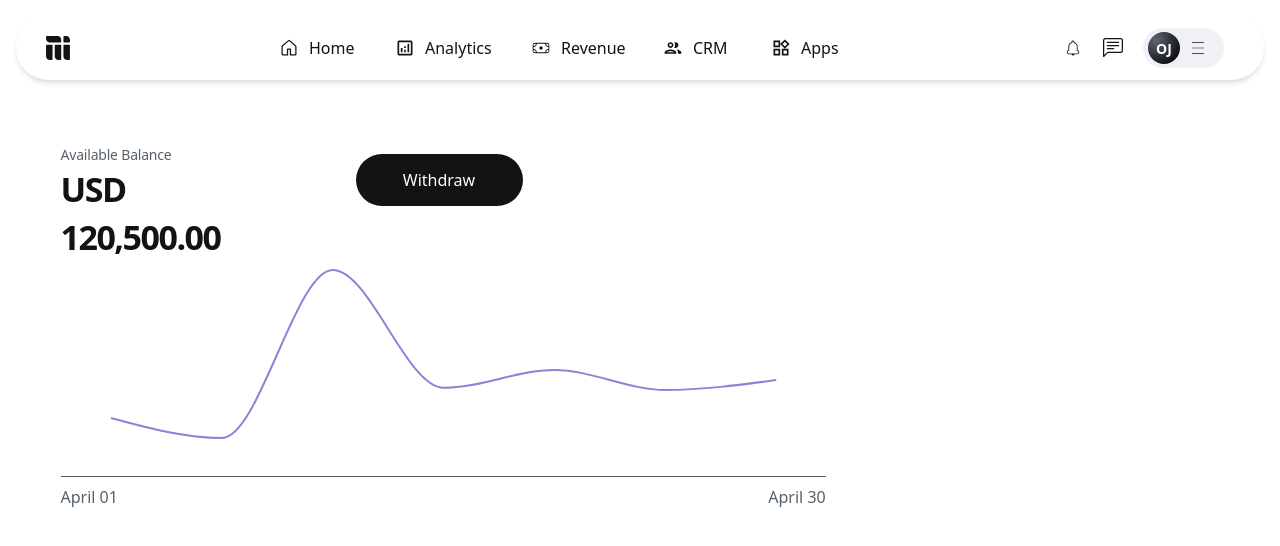
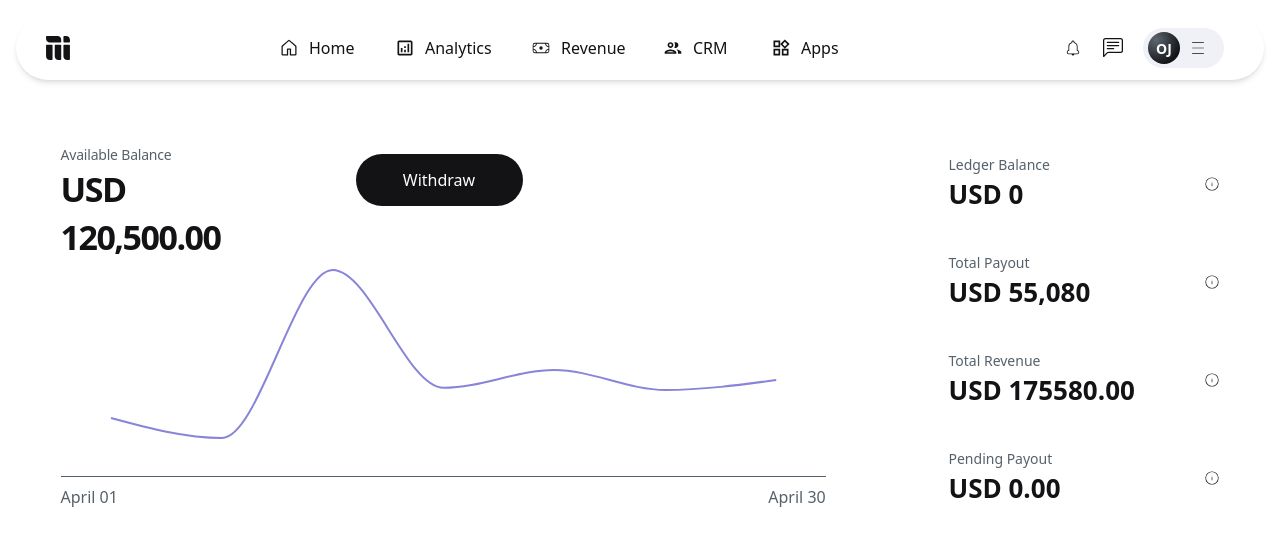
Before and after one commit to Napolite/mainstack, a React (Vite) app: page / in a window 1280 px wide. Shown: the top 546 px of the page. Built offline with nearby package versions, Linux system fonts and the light colour scheme.

Commit message:
balances after like days

```diff
--- a/src/components/blanace/index.tsx
+++ b/src/components/blanace/index.tsx
@@ -1,9 +1,57 @@
 import React from "react";
+import { CiCircleInfo } from "react-icons/ci";
 
 function Balances() {
+  const [balances, setBalances] = React.useState<{
+    ledger: number;
+    totalPayout: number;
+    totalRevenue: number;
+    pendingPayout: number;
+  }>({
+    ledger: 0,
+    totalPayout: 55080,
+    totalRevenue: 175580,
+    pendingPayout: 0.0,
+  });
+
   return (
-    <div>
-      <div></div>
+    <div className="h-[360px] w-[360271 flex flex-col justify-between items-center">
+      <div className="w-[271px] h-[66px] flex items-center justify-between">
+        <div>
+          <div className="text-[14px] text-[#56616b]">Ledger Balance</div>
+          <div className="text-[#131316] text-[26px] font-[700]">
+            USD {Number(balances?.pendingPayout.toFixed(2)).toLocaleString()}
+          </div>
+        </div>
+        <CiCircleInfo />
+      </div>
+      <div className="w-[271px] h-[66px] flex items-center justify-between">
+        <div>
+          <div className="text-[14px] text-[#56616b]">Total Payout</div>
+          <div className="text-[#131316] text-[26px] font-[700]">
+            USD {Number(balances?.totalPayout.toFixed(2)).toLocaleString()}
+          </div>
+        </div>
+        <CiCircleInfo />
+      </div>
+      <div className="w-[271px] h-[66px] flex items-center justify-between">
+        <div>
+          <div className="text-[14px] text-[#56616b]">Total Revenue</div>
+          <div className="text-[#131316] text-[26px] font-[700]">
+            USD {balances?.totalRevenue.toFixed(2).toLocaleString()}
+          </div>
+        </div>
+        <CiCircleInfo />
+      </div>
+      <div className="w-[271px] h-[66px] flex items-center justify-between">
+        <div>
+          <div className="text-[14px] text-[#56616b]">Pending Payout</div>
+          <div className="text-[#131316] text-[26px] font-[700]">
+            USD {balances?.pendingPayout.toFixed(2).toLocaleString()}
+          </div>
+        </div>
+        <CiCircleInfo />
+      </div>
     </div>
   );
 }
--- a/src/page/index.tsx
+++ b/src/page/index.tsx
@@ -1,3 +1,4 @@
+import Balances from "../components/blanace";
 import GraphAnalytics from "../components/graphAnalytics";
 import Navbar from "../components/navbar";
 
@@ -5,8 +6,9 @@ function MainStack() {
   return (
     <div>
       <Navbar />
-      <div className="mt-[4rem] w-[1159px] mx-auto">
+      <div className="mt-[4rem] w-[72.438rem] mx-auto flex justify-between items-center">
         <GraphAnalytics />
+        <Balances />
       </div>
     </div>
   );
```
